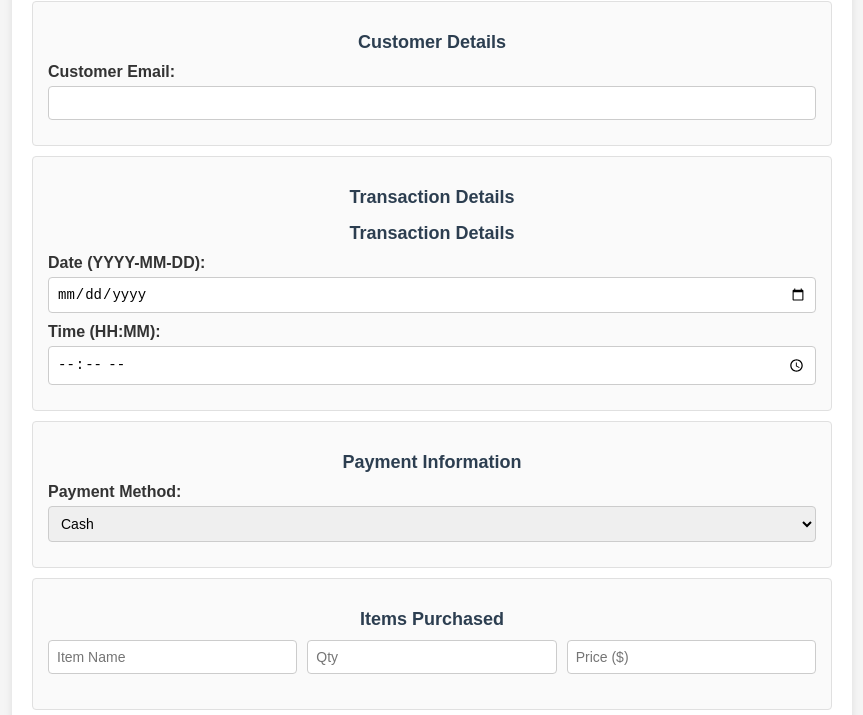
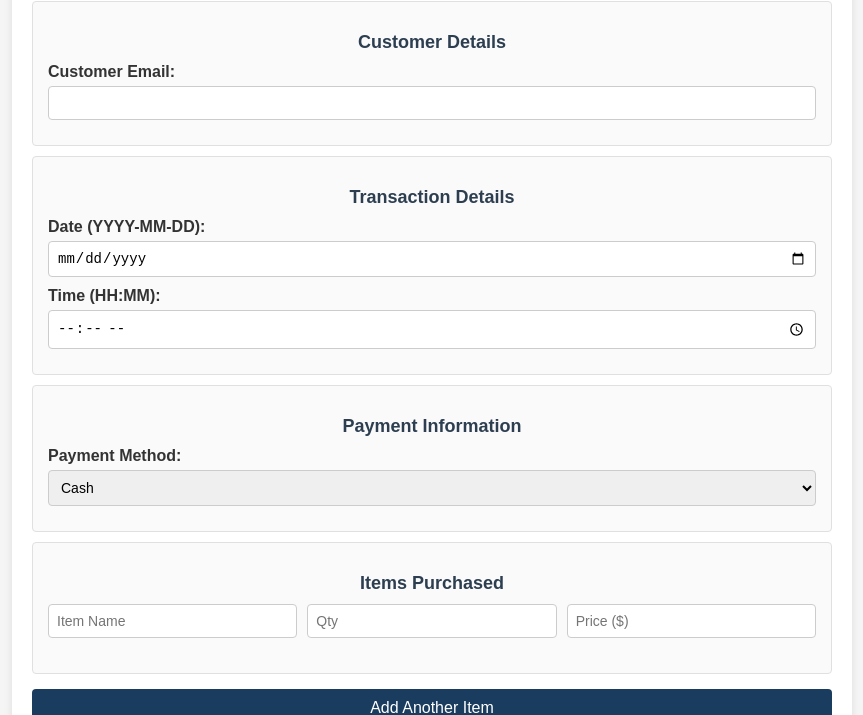
Before and after one commit to health-expo-quiz/supplements2u-receipt-generator, a plain HTML site: page index.html in a window 1280 px wide. Shown: the part 103-818 px from the top of the page, without its empty margins (208-1071 px from the left). Drawn offline with nearby package versions, Linux system fonts and the light colour scheme.

Commit message:
Update index.html

```diff
--- a/index.html
+++ b/index.html
@@ -18,8 +18,7 @@
             </div>
 
             <div class="section">
-                <h2>Transaction Details</h2<view class="section">
-                    <h2>Transaction Details</h2>
+                <h2>Transaction Details</h2>
                 <label for="date">Date (YYYY-MM-DD):</label>
                 <input type="date" id="date">
                 <label for="time">Time (HH:MM):</label>
```
